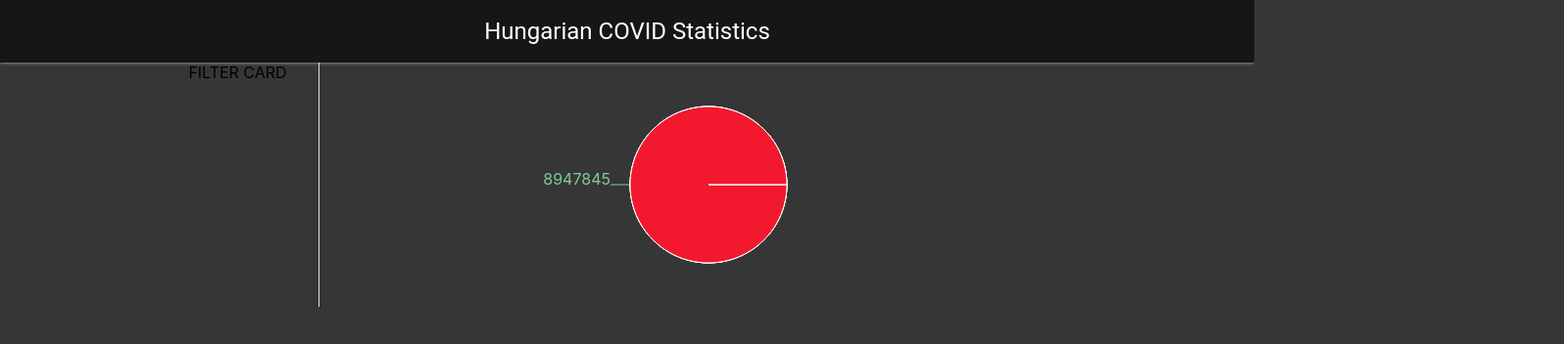
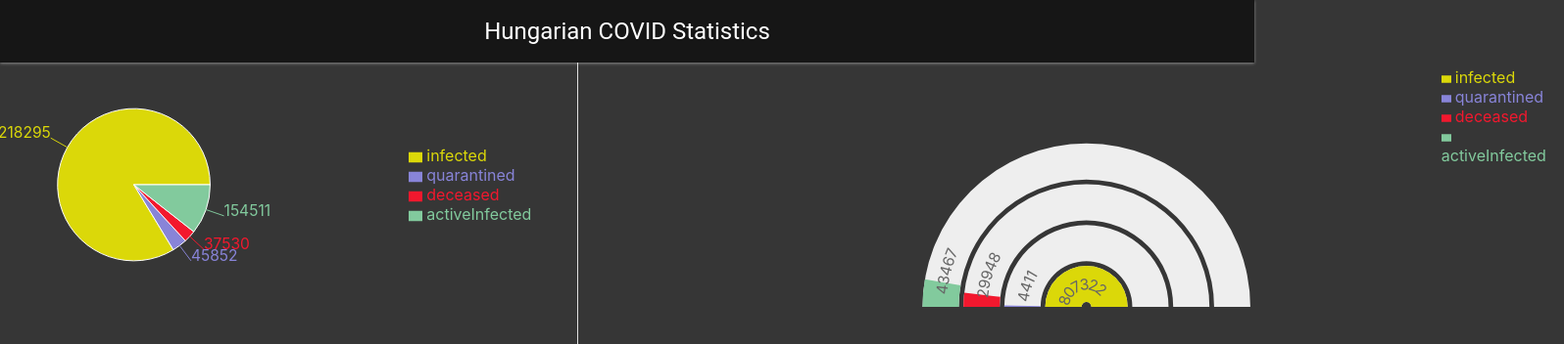
Before and after one commit to StahlAttila/mindtech-application-project, a React (Create React App) app in the folder frontend/: page / in a window 1280 px wide. Shown: the top 352 px of the page at 98% size, 1596 px wide, since content can reach past the window. Built offline with nearby package versions, Linux system fonts and the light colour scheme.

Commit message:
added Radiant chart and fixed Pie chart

```diff
--- a/frontend/src/components/Charts/StyledPieChart.tsx
+++ b/frontend/src/components/Charts/StyledPieChart.tsx
@@ -1,54 +1,27 @@
-import React from 'react'
-import { PieChart, Pie } from 'recharts'
+import { PieChart, Pie, Legend, Tooltip } from 'recharts'
 import data from '../../dummy-data/dummy'
-import CovidData from '../../models/covid-data'
+import { FormattedCovidData, transformCovidData } from '../../utils/chart-data'
 
 const StyledAreaChart = () => {
 
-  let lastData:CovidData[] = [];
+  const lastData = data[data.length - 1]
 
-  lastData.push(data[data.length - 1]);
+  const formattedData: FormattedCovidData = transformCovidData(lastData);
 
   return (
     <PieChart width={730} height={250}>
       <Pie
-        data={lastData}
-        dataKey="tested"
-        nameKey="Tested"
+        data={formattedData}
+        dataKey="value"
+        nameKey="name"
         cx="50%"
         cy="50%"
         outerRadius={80}
         fill="#82ca9d"
         label
       />
-      <Pie
-        data={lastData}
-        dataKey="infected"
-        nameKey="Infected"
-        cx="50%"
-        cy="50%"
-        outerRadius={80}
-        fill="#dbd809"
-      />
-      <Pie
-        data={lastData}
-        dataKey="quarantined"
-        nameKey="Quarantined"
-        cx="50%"
-        cy="50%"
-        outerRadius={80}
-        fill="#8884d8"
-      />
-      <Pie
-        data={lastData}
-        dataKey="deceased"
-        nameKey="Deceased"
-        cx="50%"
-        cy="50%"
-        outerRadius={80}
-        fill="#f2182e"
-      />
-
+      <Legend layout='vertical' verticalAlign='middle' align='right'/>
+      <Tooltip />
     </PieChart>
   )
 }
--- /dev/null
+++ b/frontend/src/components/Charts/StyledRadialBarChart.tsx
@@ -0,0 +1,40 @@
+import React from 'react'
+import data from '../../dummy-data/dummy'
+import { RadialBarChart, RadialBar, Legend, Tooltip } from 'recharts'
+import { transformCovidData } from '../../utils/chart-data'
+
+const StyledRadialBarChart = () => {
+  const lastData = data[500]
+
+  const formattedData = transformCovidData(lastData);
+
+  return (
+    <RadialBarChart
+      width={1000}
+      height={500}
+      innerRadius="10%"
+      outerRadius="80%"
+      data={formattedData}
+      startAngle={180}
+      endAngle={0}
+      barCategoryGap='5%'
+    >
+      <RadialBar
+        label={{ fill: '#666', position: 'insideStart' }}
+        background
+        dataKey="value"
+      />
+      <Legend
+        iconSize={10}
+        width={120}
+        height={140}
+        layout="vertical"
+        verticalAlign="top"
+        align="right"
+      />
+      <Tooltip />
+    </RadialBarChart>
+  )
+}
+
+export default StyledRadialBarChart
--- a/frontend/src/pages/MainPage.tsx
+++ b/frontend/src/pages/MainPage.tsx
@@ -2,6 +2,7 @@ import { Divider, CircularProgress, Stack, Grid } from '@mui/material'
 import FilterData from '../components/FilterData/FilterData'
 import StyledAreaChart from '../components/Charts/StyledAreaChart'
 import StyledPieChart from '../components/Charts/StyledPieChart'
+import StyledRadialBarChart from '../components/Charts/StyledRadialBarChart'
 
 const MainPage:React.FC = () => {
   return (
@@ -21,6 +22,7 @@ const MainPage:React.FC = () => {
         {/* <CircularProgress size={100} color="primary" /> */}
         {/* <StyledAreaChart /> */}
         <StyledPieChart />
+        <StyledRadialBarChart />
       </Stack>
     </Grid>
   )
--- /dev/null
+++ b/frontend/src/utils/chart-data.ts
@@ -0,0 +1,18 @@
+import CovidData from "../models/covid-data";
+
+export type FormattedCovidData = {
+  name: string,
+  value: number,
+  fill: string
+}[]
+
+export function transformCovidData(data:CovidData):FormattedCovidData {
+  const formattedData = [
+    { name: 'infected', value: data['infected'], fill: '#dbd809' },
+    { name: 'quarantined', value: data['quarantined'], fill: '#8884d8' },
+    { name: 'deceased', value: data['deceased'], fill: '#f2182e' },
+    { name: 'activeInfected', value: data['activeInfected'], fill: '#82ca9d' },
+  ]
+
+  return formattedData;
+}
```
